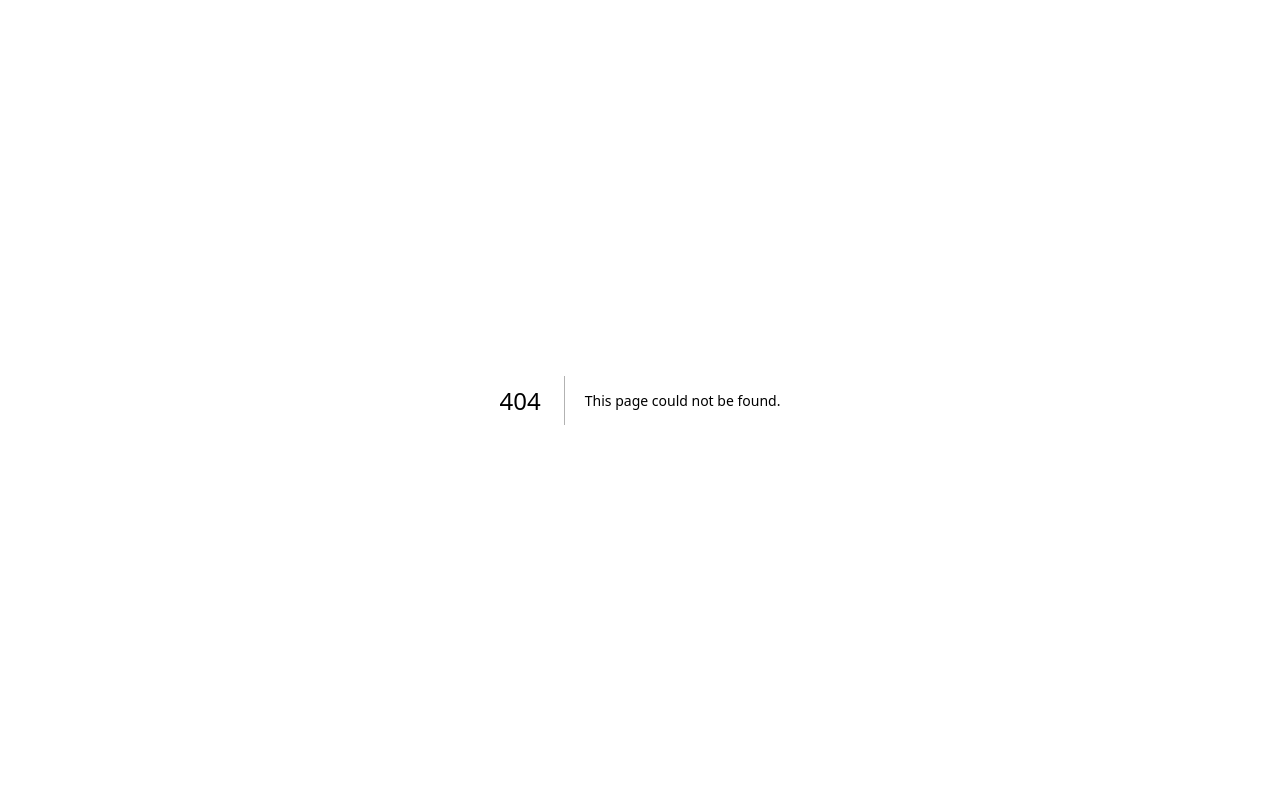
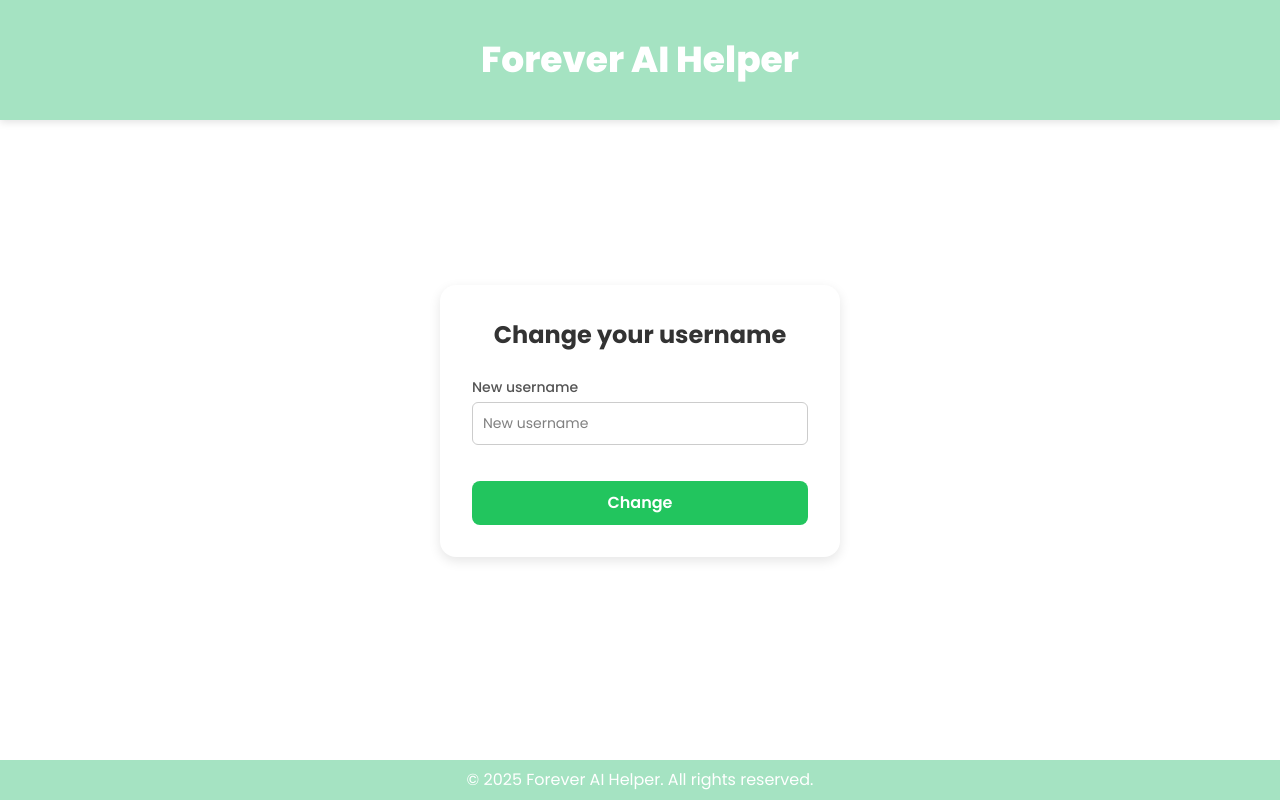
Before and after one commit to Matei-thecoder/forever-frontend, a Next.js app in the folder forever-ai-chatbot/: page /changeUsername in a window 1280 px wide. Before the commit this address had no page. Built offline with nearby package versions, Linux system fonts and the light colour scheme.

Commit message:
oopsie forgot abu=out this

```diff
--- /dev/null
+++ b/forever-ai-chatbot/src/app/changeUsername/page.css
@@ -0,0 +1,132 @@
+@import url('https://fonts.googleapis.com/css2?family=Poppins:ital,wght@0,100;0,200;0,300;0,400;0,500;0,600;0,700;0,800;0,900;1,100;1,200;1,300;1,400;1,500;1,600;1,700;1,800;1,900&display=swap');
+
+
+:root{
+    --primary-background-color:white;
+    --secondary-background-color: #A5E3C2;
+    --primary-font-family: "Poppins", sans-serif;
+    --primary-font-size: 16px;
+    --primary-font-style:"normal";
+}
+
+
+.signin{
+    width:100vw;
+    height:100vh;
+    background-color: var(--primary-background-color);
+    display:flex;
+    align-items: center;
+    flex-direction: column;
+    font-family: var(--primary-font-family);
+
+}
+.signin-page{
+    width:100%;
+    height:100%;
+    display: flex;
+    align-items: center;
+    justify-content: center;
+}
+.login-container {
+  display: flex;
+  justify-content: center;
+  align-items: center;
+  width: 80%;
+  max-width: 400px;
+    color:black;
+}
+
+.login-card {
+  background: #fff;
+  padding: 2rem;
+  border-radius: 16px;
+  box-shadow: 0 4px 12px rgba(0, 0, 0, 0.1);
+  width: 100%;
+
+
+}
+
+.login-title {
+  text-align: center;
+  font-size: 24px;
+  font-weight: bold;
+  color: #333;
+  margin-bottom: 1.5rem;
+}
+
+.login-form .form-group {
+  margin-bottom: 1rem;
+}
+.login-form{
+display: flex;
+  flex-direction: column;
+  gap:20px;
+}
+
+.login-form label {
+  display: block;
+  margin-bottom: 0.3rem;
+  font-size: 14px;
+  font-weight: 500;
+  color: #555;
+}
+
+.login-form input {
+  width: 100%;
+  padding: 10px;
+  border-radius: 6px;
+  border: 1px solid #ccc;
+  outline: none;
+  font-size: 14px;
+}
+
+.login-form input:focus {
+  border-color: #34d399; /* green-400 */
+}
+
+.login-button {
+  width: 100%;
+  background-color: #22c55e; /* green-500 */
+  color: white;
+  font-size: 16px;
+  font-weight: 600;
+  padding: 10px;
+  border: none;
+  border-radius: 8px;
+  cursor: pointer;
+  transition: background 0.2s ease;
+}
+
+.login-button:hover {
+  background-color: #16a34a; /* green-600 */
+}
+#link{
+    text-decoration: underline;
+    color:#22c55e;
+}
+#link:hover{
+    color:#16a34a;
+}
+.alert-danger{
+  width:70%;
+  height:90%;
+  font-weight: bold;
+  color:rgb(255, 129, 129);
+  border:rgb(255, 129, 129) solid 2px;
+  border-radius: 10px;
+  text-align: center;
+}
+.loader {
+    border: 6px solid #f3f3f3;
+    border-top: 6px solid #22C55E;
+    border-radius: 50%;
+    width: 50px;
+    height: 50px;
+    animation: spin 1s linear infinite;
+    margin: 20px 0;
+}
+
+@keyframes spin {
+    0% { transform: rotate(0deg); }
+    100% { transform: rotate(360deg); }
+}
--- /dev/null
+++ b/forever-ai-chatbot/src/app/changeUsername/page.js
@@ -0,0 +1,105 @@
+"use client"
+
+import './page.css';
+import Navbar from '../components/navbar';
+import Footer from '../components/footer';
+import { redirect} from "next/navigation";
+import { useRouter } from 'next/navigation';
+
+import { useState, useEffect } from 'react';
+import { Eye, EyeOff } from "lucide-react"; // eye icons
+
+
+export default function Signin(){
+//https://forever-backend-m87a.onrender.com/login
+    const [username,setUsername] = useState('');
+    const [userid, setUserid] = useState('');
+    const [error, setError] = useState('');
+
+    const router = useRouter();
+    useEffect(()=>{
+        const storedUserid = localStorage.getItem("userid");
+        setUserid(storedUserid);
+        if(!storedUserid){
+            return (
+                <div id="loader-container">
+                                 <p>Loading conversations...</p>
+                                <div className="loader"></div>
+
+
+                        </div>
+            )
+        }
+    }, [])
+
+    const handleSubmit = async (e) => {
+        e.preventDefault();
+        // Handle form submission logic here
+        const storedUserid = localStorage.getItem("userid");
+        try{
+            await fetch('https://forever-backend-m87a.onrender.com/changeusername', {
+                method: 'PUT',
+                headers: {
+                    'Content-Type': 'application/json',
+                },
+                body: JSON.stringify({ userid: storedUserid, username }),
+            }).then(res=>res.json())
+            .then(data=>{
+                if(data.message === "success"){
+                    setError('');
+                    console.log("Login successful");
+                    localStorage.setItem('username', username);
+
+
+                    router.push('/dashboard');
+                }else{
+                    setError(data.message);
+                }
+            })
+
+
+        }catch(error){
+            console.log(error);
+            setError(error.message);
+        }
+
+    };
+    return(
+        <div className='signin'>
+        <Navbar />
+        <div className="signin-page">
+            <div className="login-container">
+                <div className="login-card">
+                    <h2 className="login-title">Change your username</h2>
+                     {error && (
+                                <div className="alert-danger">
+                                {error}
+                                </div>
+                            )}
+                    <form onSubmit={handleSubmit} className="login-form">
+                    <div className="form-group">
+                        <label>New username</label>
+                        <input
+                        type="text"
+                        value={username}
+                        onChange={(e) => setUsername(e.target.value)}
+                        placeholder="New username"
+                        required
+                        />
+                    </div>
+
+
+
+                    <button type="submit" className="login-button">
+                        Change
+                    </button>
+
+                    </form>
+                </div>
+            </div>
+        </div>
+
+        <Footer />
+        </div>
+    );
+}
```
